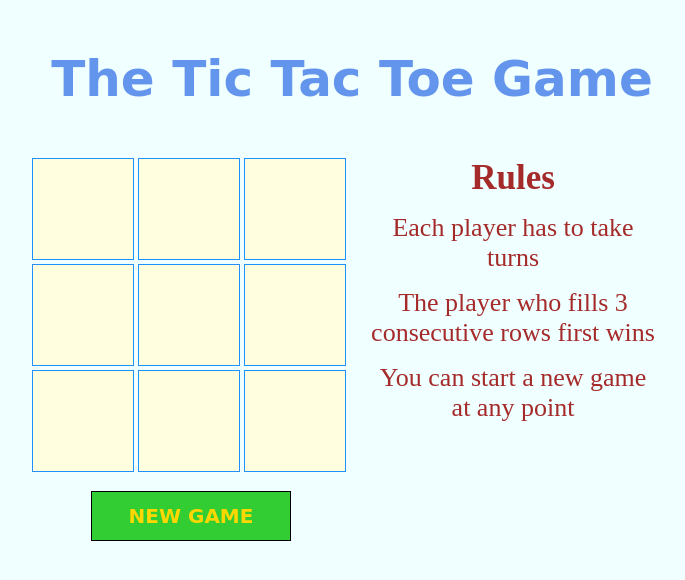
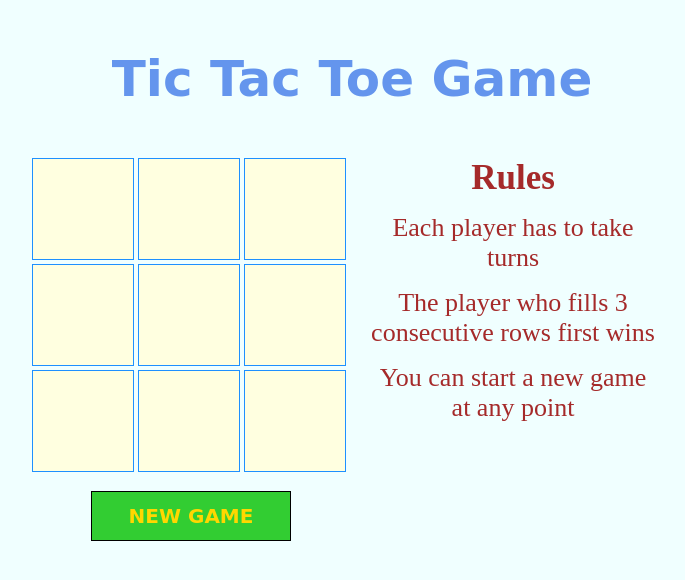
Before and after one commit to satyam010/tic-tac-toe-, a plain HTML site: page index.html in a window 1280 px wide. Shown: the whole page, without its empty margins (288-973 px from the left). Drawn offline with Linux system fonts and the light colour scheme.

Commit message:
Revert "the"

```diff
--- a/index.html
+++ b/index.html
@@ -9,7 +9,7 @@
 
    <body>
       <header>
-          <h1 id="head">The Tic Tac Toe Game</h1>
+          <h1 id="head">Tic Tac Toe Game</h1>
       </header>
 
       <h1 id="result"></h1>
```
